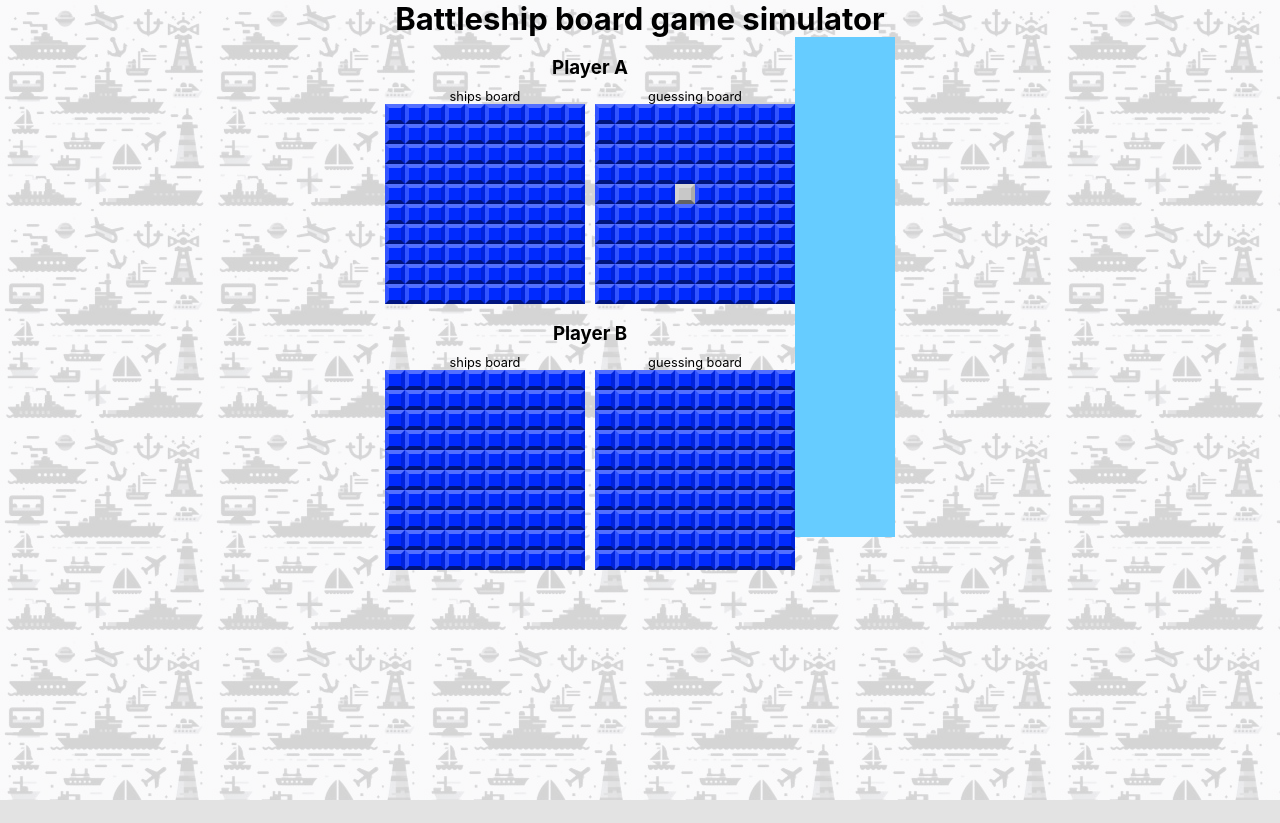
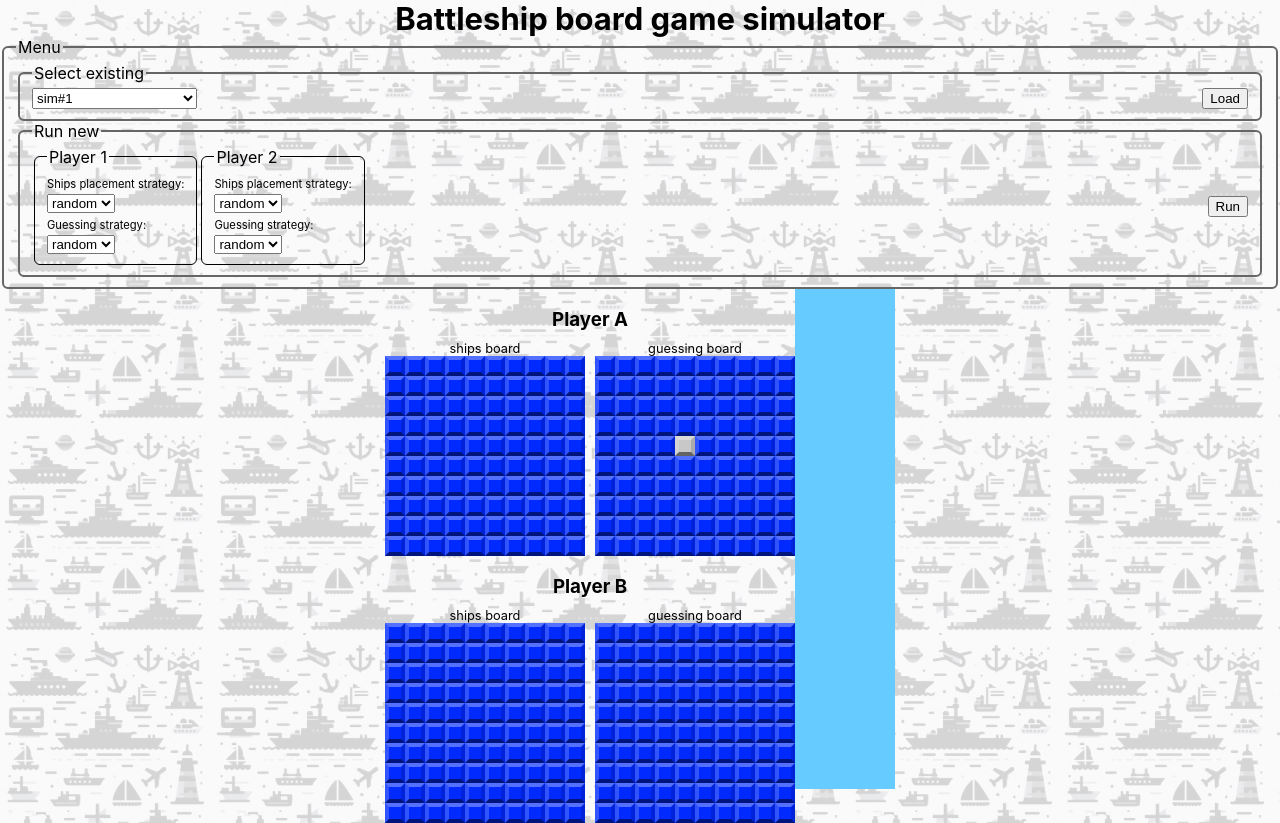
Before and after one commit to TomaszCzyz/BattleshipBoardGame, a React (Create React App) app in the folder frontend/: page / in a window 1280 px wide. Before the commit the page ends 800 px from the top, so only its background shows below. Built offline with nearby package versions, Linux system fonts and the light colour scheme.

Commit message:
Add simulations menu components with example values

```diff
--- a/frontend/src/App.css
+++ b/frontend/src/App.css
@@ -41,6 +41,20 @@ body {
   background-color: rgba(224, 224, 224, 0.9);
 }
 
+fieldset {
+  border: 2px solid #666;
+  border-radius: 6px;
+  text-align: left;
+}
+
+fieldset > legend {
+  margin-right: auto;
+}
+
+.medium-text {
+  font-size: 0.7em;
+}
+
 .sea-tile {
   background-color: var(--color-3);
 }
@@ -72,6 +86,16 @@ body {
   justify-content: center;
   font-size: calc(15px + 2vmin);
   font-weight: bold;
+}
+
+.SimulationsMenu-inner-fieldset {
+  display: flex;
+  justify-content: space-between;
+}
+
+.SimulationsMenu-button {
+  align-self: center;
+  height: fit-content;
 }
 
 .PlayerBoards-Content {
--- a/frontend/src/App.tsx
+++ b/frontend/src/App.tsx
@@ -2,6 +2,7 @@ import React from 'react';
 import './App.css';
 import PlayerBoards from "./components/PlayerBoards";
 import {Tile} from "./models/tile";
+import SimulationsMenu from "./components/SimulationsMenu";
 
 export default App
 
@@ -17,6 +18,7 @@ function App() {
       <header className="App-header">
         Battleship board game simulator
       </header>
+      <SimulationsMenu/>
       <div className="App-Content">
         <div className="App-Boards">
           <PlayerBoards playerName={"A"} ownBoard={ownBoardA} guessingBoard={guessingBoardA}/>
--- /dev/null
+++ b/frontend/src/components/SimulationsMenu.tsx
@@ -0,0 +1,50 @@
+import React from "react";
+
+export default SimulationsMenu;
+
+
+function SimulationsMenu() {
+  const simulations: string[] = ["sim#1", "sim#2", "sim_with_custom_name"];
+
+  return (
+    <div>
+      <fieldset>
+        <legend>Menu</legend>
+        <fieldset className="SimulationsMenu-inner-fieldset" style={{display: "flex"}}>
+          <legend>Select existing</legend>
+          <select placeholder="select simulation">
+            {simulations.map((sim) => <option key={sim} value={sim}>{sim}</option>)}
+          </select>
+          <button className="SimulationsMenu-button">Load</button>
+        </fieldset>
+        <fieldset className="SimulationsMenu-inner-fieldset">
+          <legend>Run new</legend>
+          <div style={{display: "flex", flexWrap: "wrap"}}>
+            <PlayerSettings name={"1"}/>
+            <PlayerSettings name={"2"}/>
+          </div>
+          <button className="SimulationsMenu-button">Run</button>
+        </fieldset>
+      </fieldset>
+    </div>
+  );
+}
+
+function PlayerSettings({name}: { name: string }) {
+  return (
+    <fieldset style={{border: "1px solid"}}>
+      <legend>Player {name}</legend>
+      <text className="medium-text">Ships placement strategy:</text>
+      <br/>
+      <select>
+        <option value="random">random</option>
+      </select>
+      <br/>
+      <text className="medium-text">Guessing strategy:</text>
+      <br/>
+      <select>
+        <option value="random">random</option>
+      </select>
+    </fieldset>
+  )
+}
```
